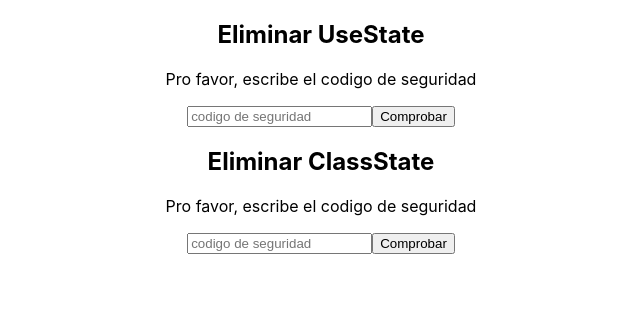
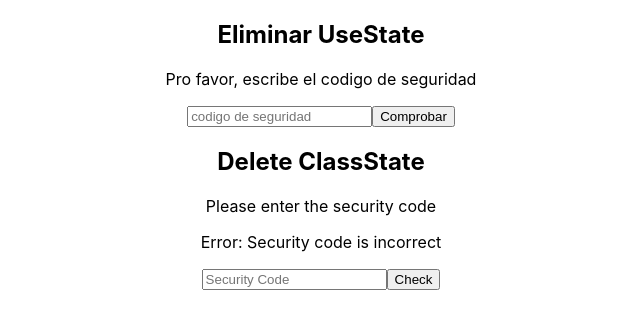
Before and after one commit to RSaucedo96/securitycodes, a React (Create React App) app: page / in a window 1280 px wide. Shown: the top 328 px of the page, without its empty margins (319-959 px from the left). Built offline with nearby package versions, Linux system fonts and the light colour scheme.

Commit message:
added a loading file and lifecycle methods

```diff
--- a/src/ClassState.js
+++ b/src/ClassState.js
@@ -1,35 +1,59 @@
 import React from "react";
+import { Loading } from "./Loading";
 
 class ClassState extends React.Component {
     constructor(props) {
         super(props);
-
         this.state = {
-          error:false,
+            error: true,
+            loading: false,
         };
     }
+
+    UNSAFE_componentWillMount() {
+        console.log("UNSAFE_componentWillMount");
+    }
+
+    componentDidMount() {
+        console.log("componentDidMount");
+    }
+
+    componentDidUpdate() {
+        console.log("Update");
+
+        if(!!this.state.loading) {
+            setTimeout(() => {
+                console.log("Doing the validation");
+
+                this.setState( { loading: false } );
+
+                console.log("Finishing the validation");
+            }, 3000);
+        }
+    }
+
     render() {
-        return(
+        return (
             <div>
-                <h2>Eliminar {this.props.name}</h2>
+                <h2>Delete {this.props.name}</h2>
 
-                <p>Pro favor, escribe el codigo de seguridad</p>
+                <p>Please enter the security code</p>
 
                 {this.state.error && (
-                    <p>Error el codigo es incorrecto</p>
+                    <p>Error: Security code is incorrect</p>
                 )}
 
-                <input placeholder="codigo de seguridad"/>
+                {this.state.loading && (
+                    <Loading />
+                )}
+
+                <input placeholder="Security Code" />
+
                 <button
-                    onClick={() =>
-                        this.setState(prevState => (
-                            {error: !prevState.error})
-                        )}
-                >
-                    Comprobar
-                </button>
+                    onClick={() => this.setState({ loading: true })}
+                >Check</button>
             </div>
-        )
+        );
     }
 }
 
--- a/src/UseState.js
+++ b/src/UseState.js
@@ -1,7 +1,25 @@
 import React from "react";
 
 function UseState({name}) {
-    const [error,serError] = React.useState(false);
+    const [error,setError] = React.useState(false);
+    const [loading,setLoading] = React.useState(true);
+
+    React.useEffect(()=>{
+        console.log("empezando el effecto");
+
+        if (!!loading){
+            setTimeout(()=>{
+                console.log("Validando");
+
+                setLoading(false);
+
+                console.log("terminando Validacion");
+            }, 3000);
+        }
+
+        console.log("terminando el efecto");
+    },[loading]);
+
     return(
         <div>
             <h2>Eliminar {name}</h2>
@@ -10,6 +28,10 @@ function UseState({name}) {
 
             {error && (
                 <p>Error el codigo es incorrecto</p>
+            )}
+
+            {loading && (
+                <p>cargando...</p>
             )}
 
             <input placeholder="codigo de seguridad"/>
--- /dev/null
+++ b/src/loading.js
@@ -0,0 +1,15 @@
+import React from "react";
+
+class Loading extends React.Component {
+    componentWillUnmount() {
+        console.log("componentWillUnmount");
+    }
+
+    render() {
+        return (
+            <p>Loading...</p>
+        );
+    }
+}
+
+export { Loading };
```
